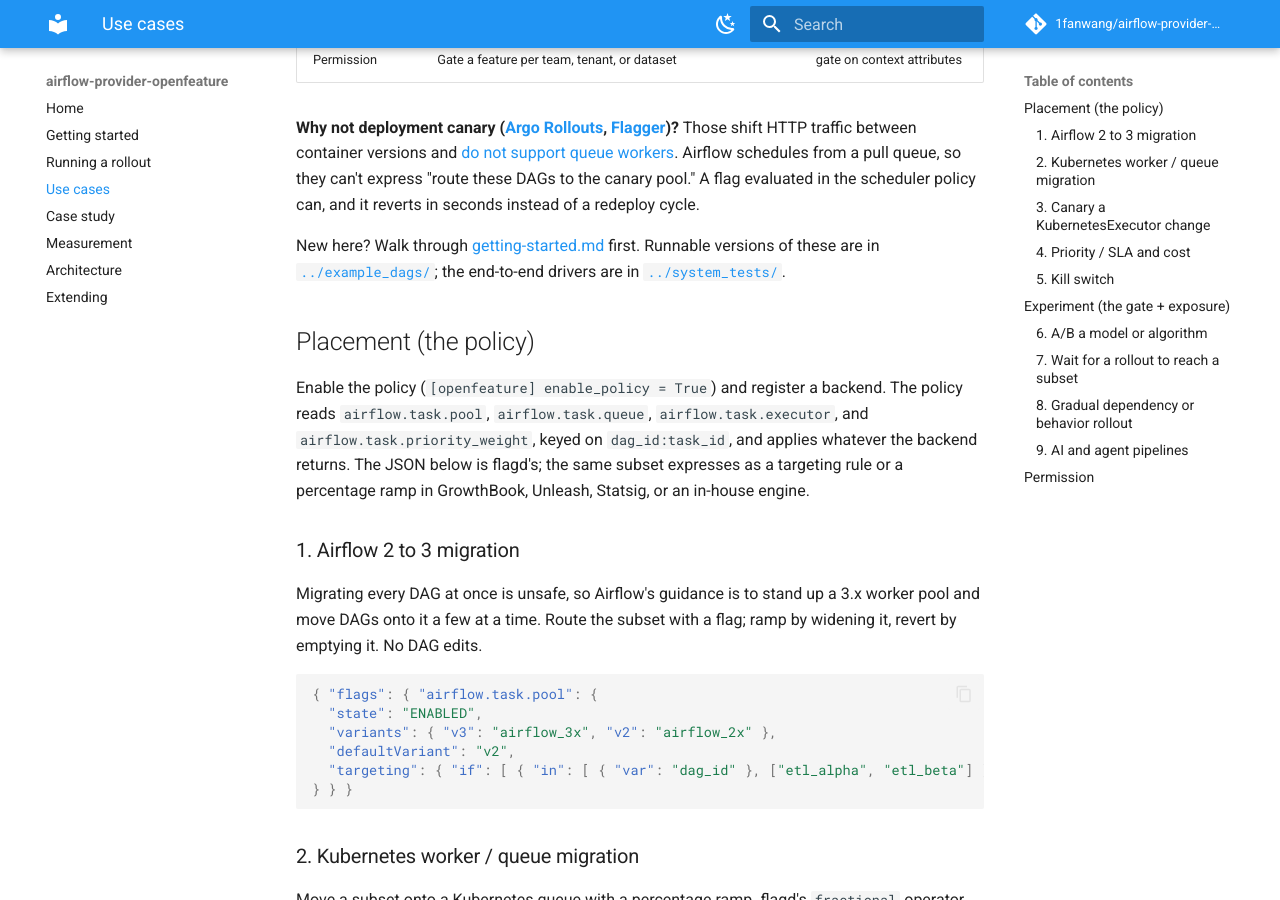
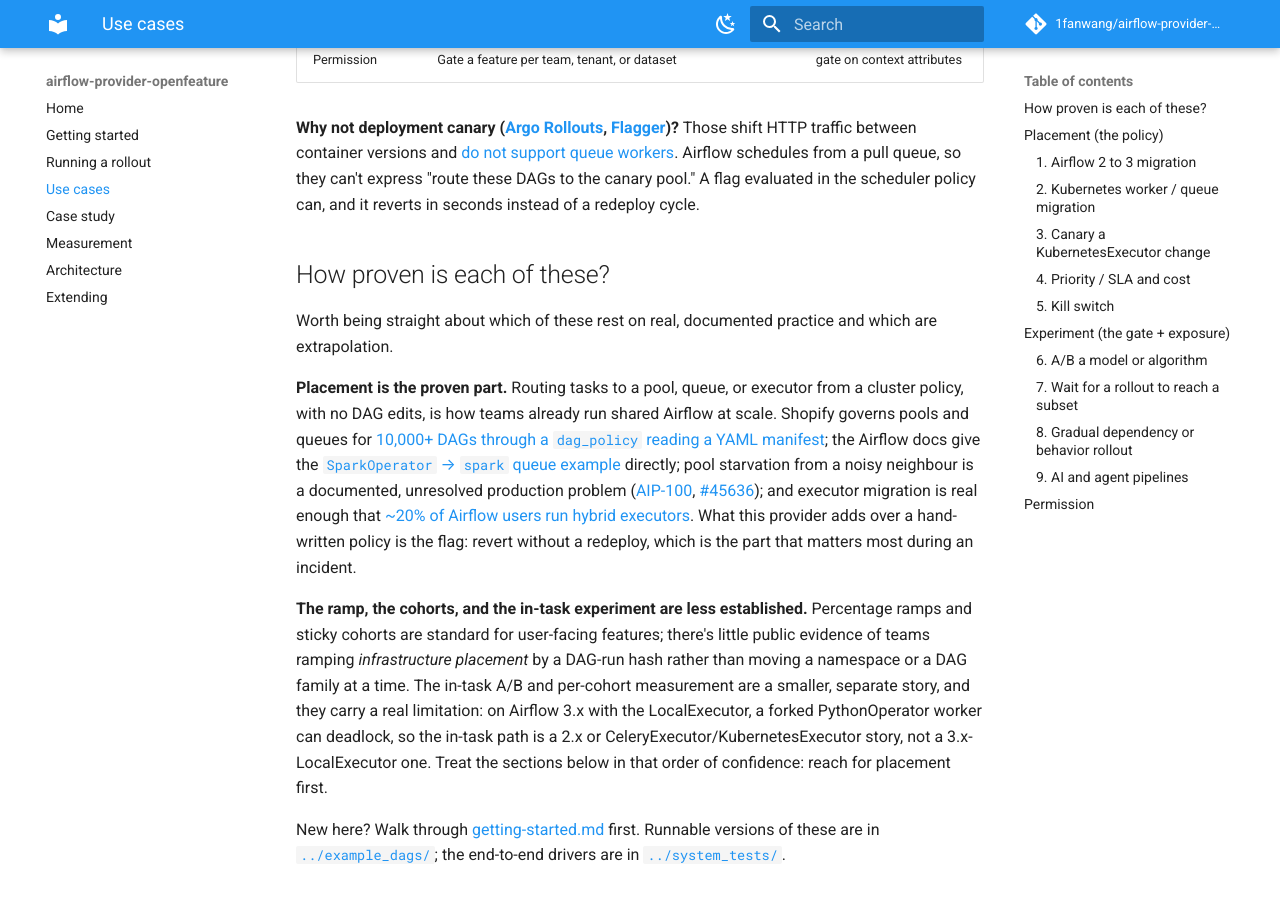
Before and after one commit to 1fanwang/airflow-provider-openfeature, an MkDocs documentation site: the page built from docs/use-cases.md, in a window 1280 px wide and 900 px high, scrolled down 438 px. Built offline with MkDocs 1.6.1 and Material for MkDocs 9.7.7, drawn with Linux system fonts in a browser that asks for light colours; comment, search, counter and statistics services are not loaded; some of the changed text lies outside the part shown.

Commit message:
docs: ground the use cases in evidence and scope the unproven parts
Add a 'How proven is each of these?' section: placement (pool/queue/executor routing
with no DAG edits) is documented practice at scale (Shopify 10k+ DAGs, the Airflow
SparkOperator->spark-queue example, AIP-100 pool starvation, AIP-61 ~20% hybrid-executor
adoption), and the flag's real add is redeploy-free revert. The percentage ramp, sticky
cohorts, and in-task experiment are less established for infrastructure routing, and the
in-task path deadlocks on Airflow 3.x LocalExecutor, so it is a 2.x / Celery / Kubernetes
story. Steer readers to placement first.

Signed-off-by: 1fanwang <1fannnw@gmail.com>

````diff
--- a/docs/use-cases.md
+++ b/docs/use-cases.md
@@ -16,6 +16,28 @@
 versions and [do not support queue workers](https://argo-rollouts.readthedocs.io/en/stable/concepts/).
 Airflow schedules from a pull queue, so they can't express "route these DAGs to the canary pool." A
 flag evaluated in the scheduler policy can, and it reverts in seconds instead of a redeploy cycle.
+
+## How proven is each of these?
+
+Worth being straight about which of these rest on real, documented practice and which are extrapolation.
+
+**Placement is the proven part.** Routing tasks to a pool, queue, or executor from a cluster policy,
+with no DAG edits, is how teams already run shared Airflow at scale. Shopify governs pools and queues
+for [10,000+ DAGs through a `dag_policy` reading a YAML manifest](https://shopify.engineering/lessons-learned-apache-airflow-scale);
+the Airflow docs give the [`SparkOperator` → `spark` queue example](https://airflow.apache.org/docs/apache-airflow/stable/administration-and-deployment/cluster-policies.html)
+directly; pool starvation from a noisy neighbour is a documented, unresolved production problem
+([AIP-100](https://cwiki.apache.org/confluence/spaces/AIRFLOW/pages/406618462/), [#45636](https://github.com/apache/airflow/issues/45636));
+and executor migration is real enough that [~20% of Airflow users run hybrid executors](https://cwiki.apache.org/confluence/spaces/AIRFLOW/pages/287607682/AIP-61+Hybrid+Execution).
+What this provider adds over a hand-written policy is the flag: revert without a redeploy, which is the
+part that matters most during an incident.
+
+**The ramp, the cohorts, and the in-task experiment are less established.** Percentage ramps and sticky
+cohorts are standard for user-facing features; there's little public evidence of teams ramping
+*infrastructure placement* by a DAG-run hash rather than moving a namespace or a DAG family at a time.
+The in-task A/B and per-cohort measurement are a smaller, separate story, and they carry a real
+limitation: on Airflow 3.x with the LocalExecutor, a forked PythonOperator worker can deadlock, so the
+in-task path is a 2.x or CeleryExecutor/KubernetesExecutor story, not a 3.x-LocalExecutor one. Treat the
+sections below in that order of confidence: reach for placement first.
 
 New here? Walk through [getting-started.md](getting-started.md) first. Runnable versions of these are
 in [`../example_dags/`](https://github.com/1fanwang/airflow-provider-openfeature/tree/main/example_dags); the end-to-end drivers are in
@@ -94,6 +116,11 @@
 record the assignment. This matches how experimentation platforms work: assign, emit an exposure event,
 and measure downstream in your warehouse.
 
+> Runtime note: this path runs inside a task worker. On Airflow 3.x with the LocalExecutor a forked
+> PythonOperator worker can deadlock (an Airflow-internal fork limitation, not specific to this
+> provider), so run the in-task examples on Airflow 2.x, on the CeleryExecutor / KubernetesExecutor, or
+> with `airflow tasks test`. The placement policy above is unaffected — it runs at parse time.
+
 ### 6. A/B a model or algorithm
 
 ```python
````
